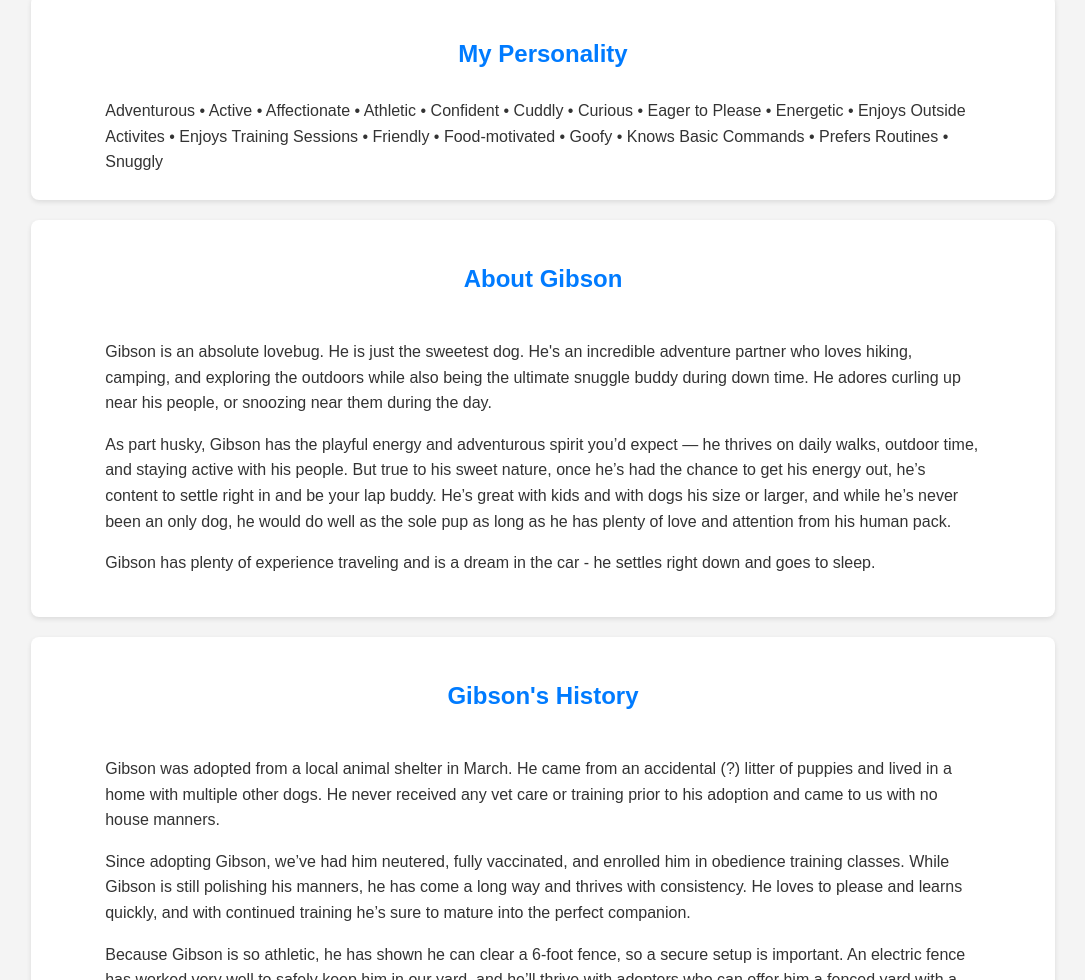
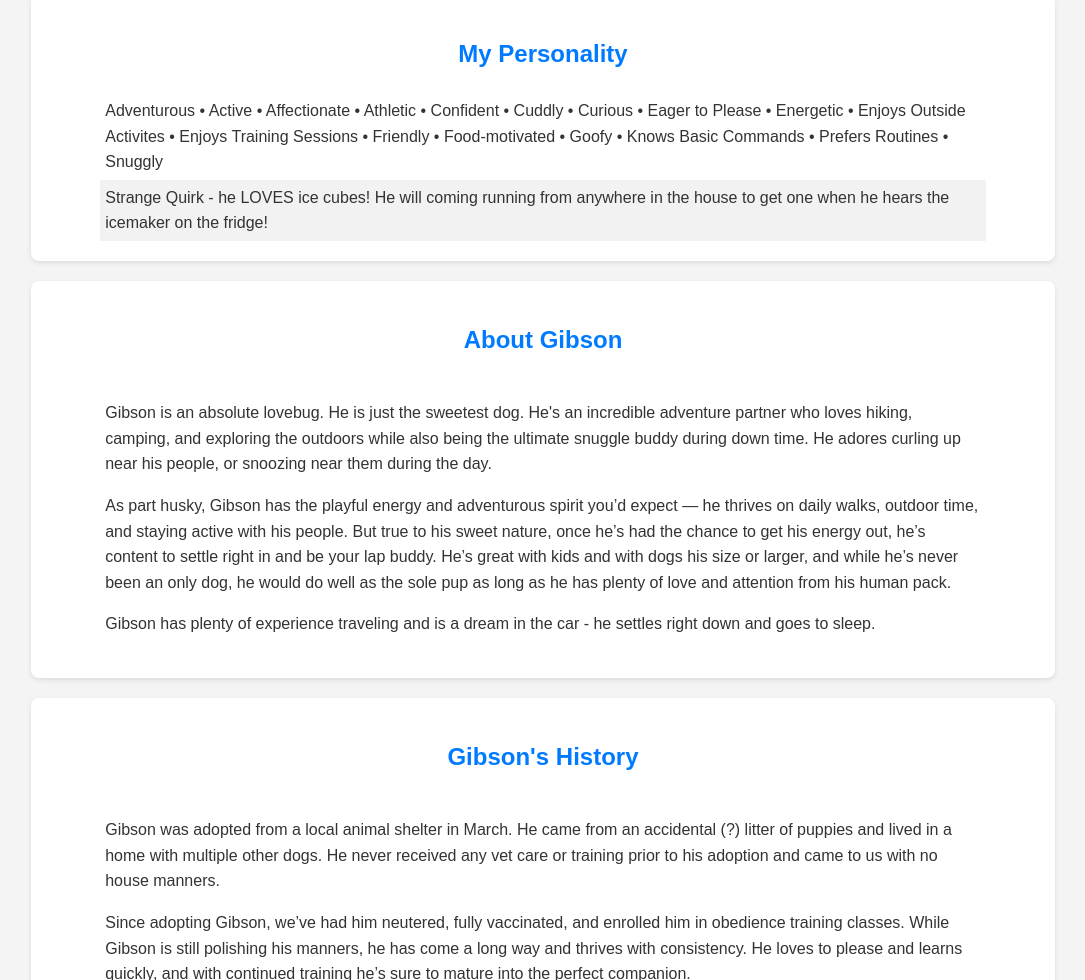
Before and after one commit to meganhub/Gibson, a plain HTML site: page index.html in a window 1280 px wide. Shown: the part 815-1795 px from the top of the page, without its empty margins (97-1182 px from the left). Drawn offline with Linux system fonts and the light colour scheme.

Commit message:
Update index.html

```diff
--- a/index.html
+++ b/index.html
@@ -63,7 +63,7 @@
 
                                         <tr>
                         <td>Adventurous  •  Active  •  Affectionate  •  Athletic  •  Confident  •  Cuddly  •  Curious  •  Eager to Please  •  Energetic  •  Enjoys Outside Activites  •  Enjoys Training Sessions  •  Friendly  •  Food-motivated  •  Goofy  •  Knows Basic Commands  •  Prefers Routines  •  Snuggly</td>
-                    </tr>
+                    </tr><tr><td>Strange Quirk - he LOVES ice cubes! He will coming running from anywhere in the house to get one when he hears the icemaker on the fridge! </td></tr>
 
                 </table>
               </section>
```
